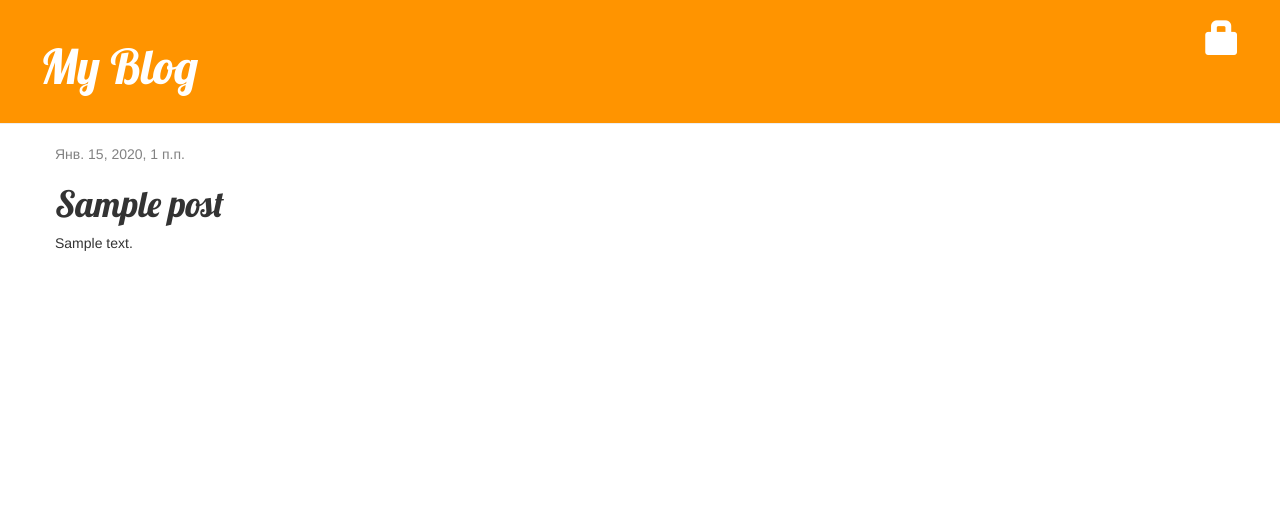
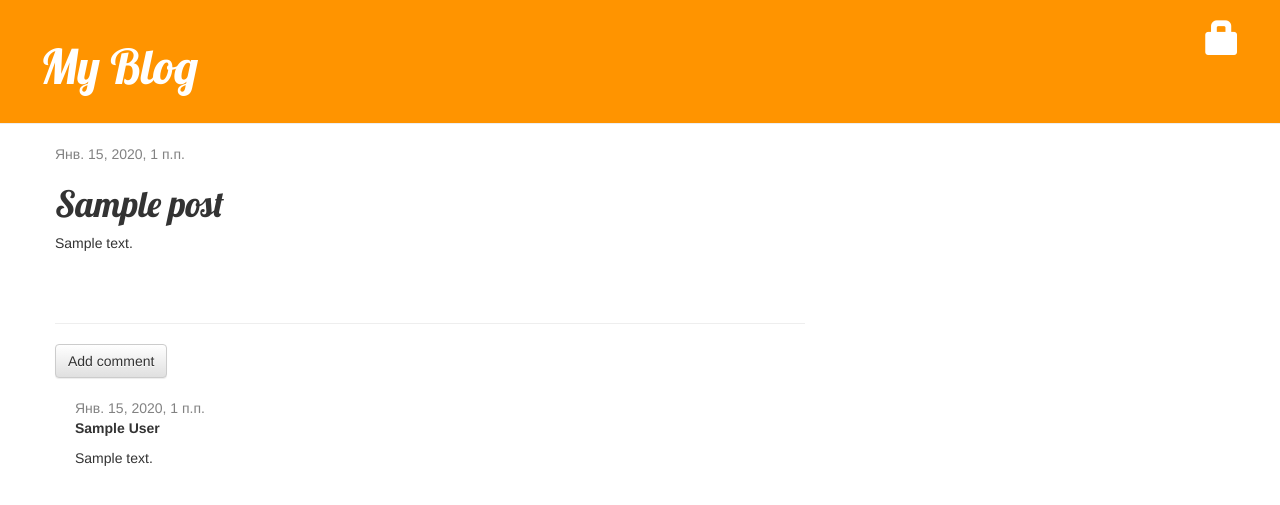
Before and after one commit to Roman-Sergeichuk/my-first-blog, a Django app: page /post/1/ in a window 1280 px wide. Shown: the top 505 px of the page. Run offline with Django 3.2, Linux system fonts and the light colour scheme; tables that the repository leaves empty hold one stand-in row (values such as "Sample post"); some libraries are stand-ins or nearby versions.

Commit message:
Moderation was added

```diff
--- a/blog/admin.py
+++ b/blog/admin.py
@@ -1,4 +1,5 @@
 from django.contrib import admin
-from .models import Post
+from .models import Post, Comment
 
 admin.site.register(Post)
+admin.site.register(Comment)
--- a/blog/models.py
+++ b/blog/models.py
@@ -14,6 +14,9 @@ class Post(models.Model):
         self.published_date = timezone.now()
         self.save()
 
+    def approved_comments(self):
+        return self.comments.filter(approved_comment=True)
+
     def __str__(self):
         return self.title
 
@@ -21,7 +24,7 @@ class Post(models.Model):
 class Comment(models.Model):
     post = models.ForeignKey(Post, on_delete=models.CASCADE, related_name='comments')
     author = models.CharField(max_length=200)
-    text = models.TextField
+    text = models.TextField()
     created_date = models.DateTimeField(default=timezone.now)
     approved_comment = models.BooleanField(default=False)
 
--- a/blog/static/css/blog.css
+++ b/blog/static/css/blog.css
@@ -44,3 +44,7 @@ h1, h2, h3, h4 {
 .post h1 a, .post h1 a:visited {
     color: #000000;
 }
+
+.comment {
+    margin: 20px 0px 20px 20px;
+}
--- a/blog/templates/blog/post_detail.html
+++ b/blog/templates/blog/post_detail.html
@@ -15,4 +15,21 @@
     <h1>{{ post.title }}</h1>
     <p>{{ post.text|linebreaksbr }}</p>
 </div>
+<hr>
+<a class="btn btn-default" href="{% url 'add_comment_to_post' pk=post.pk %}">Add comment</a>
+{% for comment in post.comments.all %}
+{% if user.is_authenticated or comment.approved_comment %}
+    <div class="comment">
+        <div class="date">{{ comment.created_date }}</div>
+        {% if not comment.approved_comment %}
+            <a class="btn btn-default" href="{% url 'comment_remove' pk=comment.pk %}"><span class="glyphicon glyphicon-remove"></span></a>
+            <a class="btn btn-default" href="{% url 'comment_approve' pk=comment.pk %}"><span class="glyphicon glyphicon-ok"></span></a>
+        {% endif %}
+        <strong>{{ comment.author }}</strong>
+        <p>{{ comment.text|linebreaks }}</p>
+    </div>
+{% endif %}
+{% empty %}
+    <p>No comments here yet :(</p>
+{% endfor %}
 {% endblock %}
--- a/blog/templates/blog/post_list.html
+++ b/blog/templates/blog/post_list.html
@@ -7,6 +7,7 @@
     </div>
     <h1><a href="{% url 'post_detail' pk=post.pk %}">{{ post.title }}</a></h1>
     <p>{{ post.text|linebreaksbr }}</p>
+    <a href="{% url 'post_detail' pk=post.pk %}">Comments: {{ post.approved_comments.count }}</a>
 </div>
 {% endfor %}
 {% endblock %}
--- a/blog/urls.py
+++ b/blog/urls.py
@@ -10,4 +10,7 @@ urlpatterns = [
     path('drafts/', views.post_draft_list, name='post_draft_list'),
     path('post/<int:pk>/post_publish', views.post_publish, name='post_publish'),
     path('post/<int:pk>/post_remove', views.post_remove, name='post_remove'),
+    path('post/<int:pk>/comment', views.add_comment_to_post, name='add_comment_to_post'),
+    path('comment/<int:pk>/approve/', views.comment_approve, name='comment_approve'),
+    path('comment/<int:pk>/remove/', views.comment_remove, name='comment_remove'),
 ]
--- a/blog/views.py
+++ b/blog/views.py
@@ -1,7 +1,7 @@
 from django.shortcuts import render, get_object_or_404, redirect
-from .models import Post
+from .models import Post, Comment
 from django.utils import timezone
-from .forms import PostForm
+from .forms import PostForm, CommentForm
 from django.contrib.auth.decorators import login_required
 
 
@@ -22,7 +22,7 @@ def post_new(request):
         if form.is_valid():
             post = form.save(commit=False)
             post.author = request.user
-            post.published_date = timezone.now()
+
             post.save()
             return redirect('post_detail', pk=post.pk)
     else:
@@ -55,7 +55,7 @@ def post_draft_list(request):
 @login_required
 def post_publish(request, pk):
     post = get_object_or_404(Post, pk=pk)
-    post.publish
+    post.publish()
     return redirect('post_detail', pk=pk)
 
 
@@ -64,3 +64,29 @@ def post_remove(request, pk):
     post = get_object_or_404(Post, pk=pk)
     post.delete()
     return redirect('post_list')
+
+
+def add_comment_to_post(request, pk):
+    post = get_object_or_404(Post, pk=pk)
+    if request.method == "POST":
+        form = CommentForm(request.POST)
+        if form.is_valid():
+            comment = form.save(commit=False)
+            comment.post = post
+            comment.save()
+            return redirect('post_detail', pk=post.pk)
+    else:
+        form = CommentForm()
+    return render(request, 'blog/add_comment_to_post.html', {'form': form})
+
+
+def comment_approve(request, pk):
+    comment = get_object_or_404(Comment, pk=pk)
+    comment.approve()
+    return redirect('post_detail', pk=comment.post.pk)
+
+
+def comment_remove(request, pk):
+    comment = get_object_or_404(Comment, pk=pk)
+    comment.delete()
+    return redirect('post_detail', pk=comment.post.pk)
```
Also changed, not shown: blog/forms.py (+8 -1 lines), blog/templates/blog/add_comment_to_post.html (added, +10 -0 lines), blog/migrations/0002_comment.py (added).
